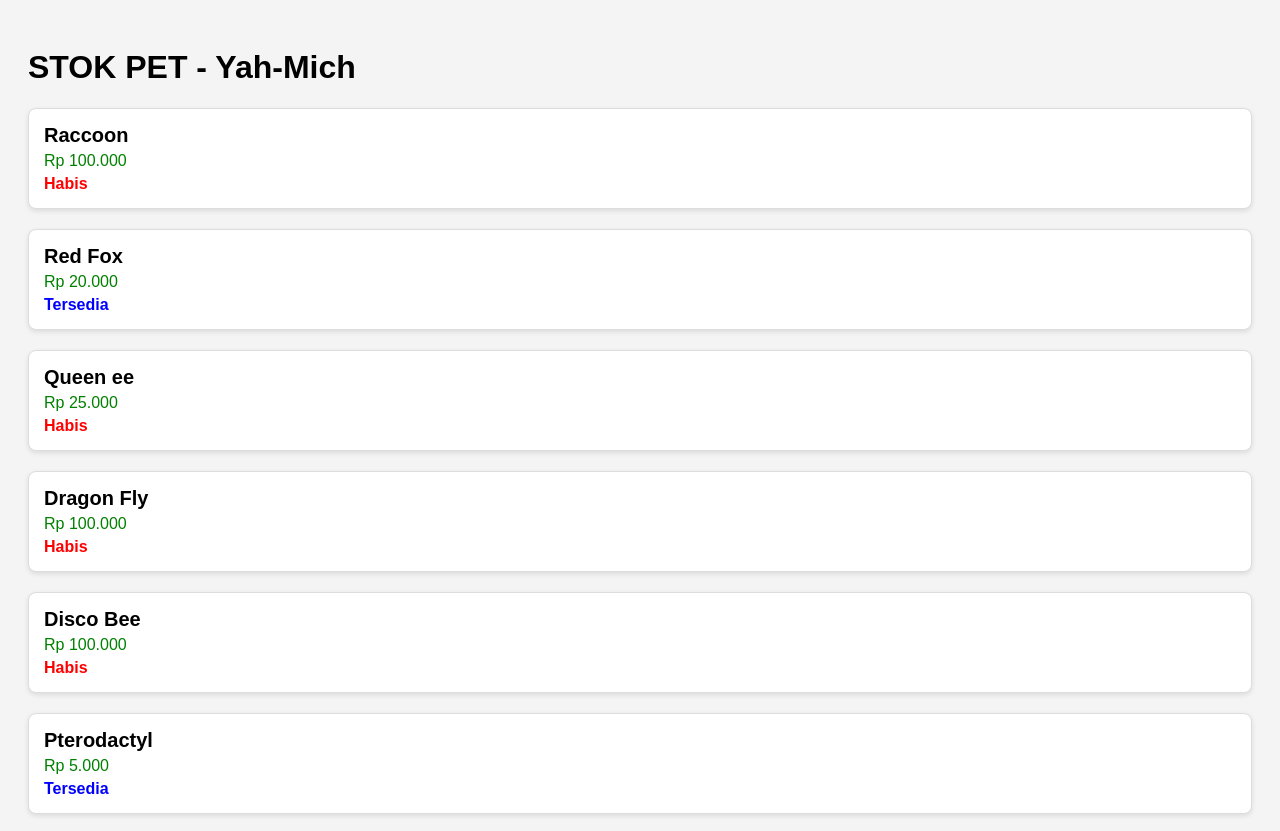
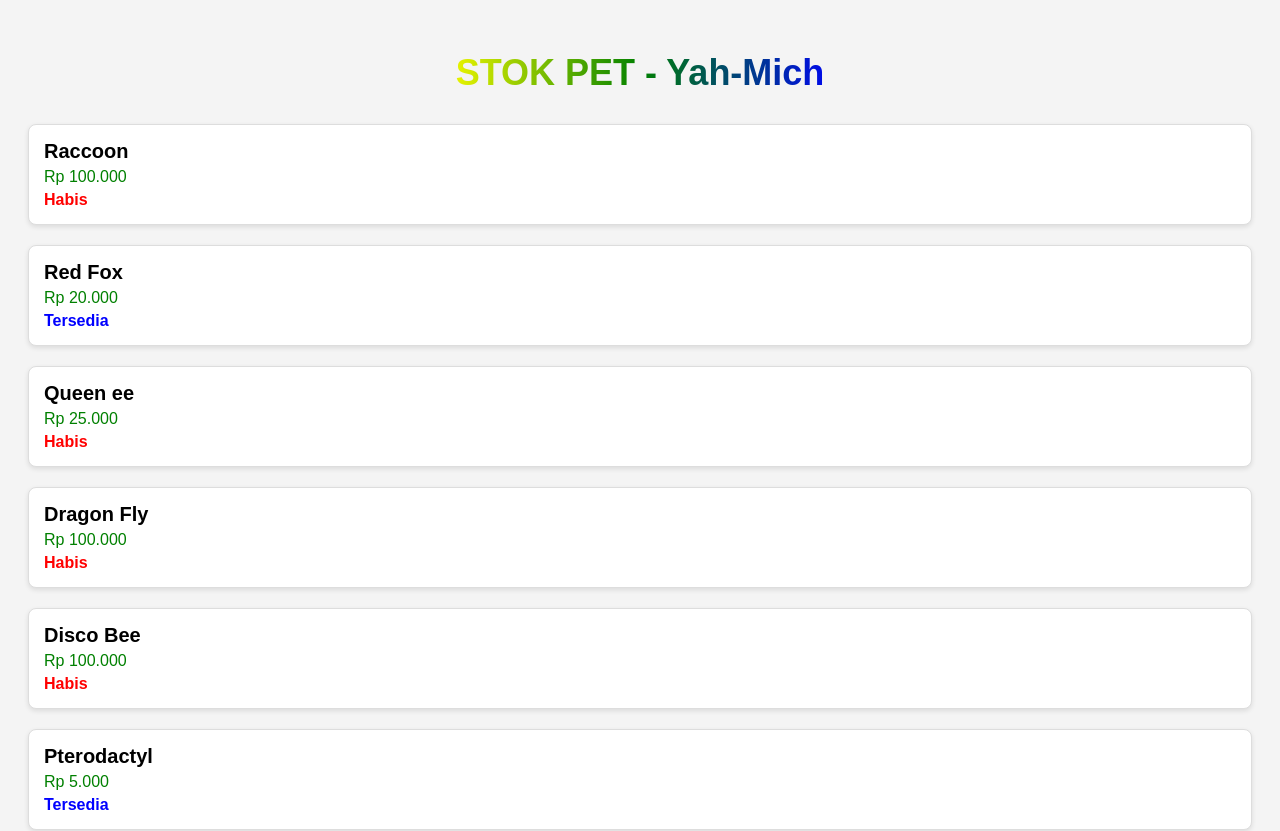
Before and after one commit to Ptraaaa6/YahMich, a plain HTML site: page index.html in a window 1280 px wide. Shown: the top 831 px of the page. Drawn offline with Linux system fonts and the light colour scheme.

Commit message:
Update index.html

```diff
--- a/index.html
+++ b/index.html
@@ -9,6 +9,15 @@
             background-color: #f4f4f4;
             padding: 20px;
         }
+        .judul-warna-warni {
+    font-size: 36px;
+    font-weight: bold;
+    background: linear-gradient(90deg, red, orange, yellow, green, blue, indigo, violet);
+    -webkit-background-clip: text;
+    -webkit-text-fill-color: transparent;
+    text-align: center;
+    margin-bottom: 30px;
+}
         .produk {
             background-color: #fff;
             border: 1px solid #ddd;
@@ -56,7 +65,7 @@
     </style>
 </head>
 <body>
-    <h1>STOK PET - Yah-Mich</h1>
+    <h1 class="judul-warna-warni">STOK PET - Yah-Mich</h1>
 
     <div class="produk">
         <div class="nama-produk">Raccoon</div>
```
